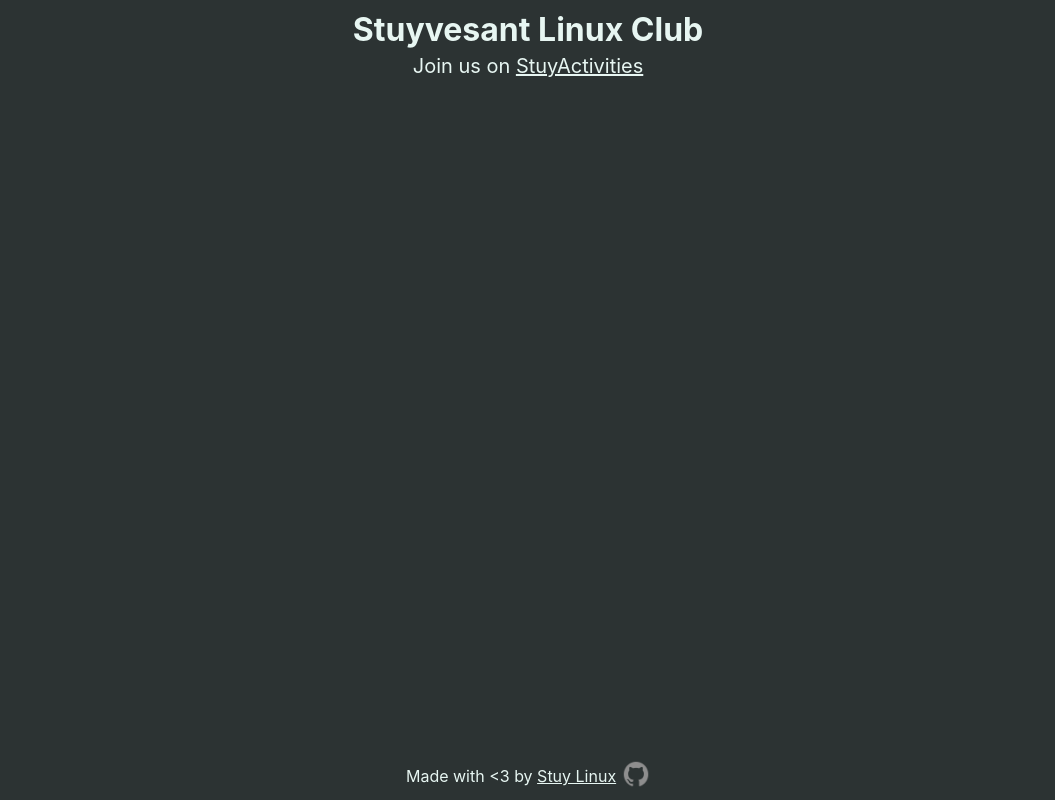
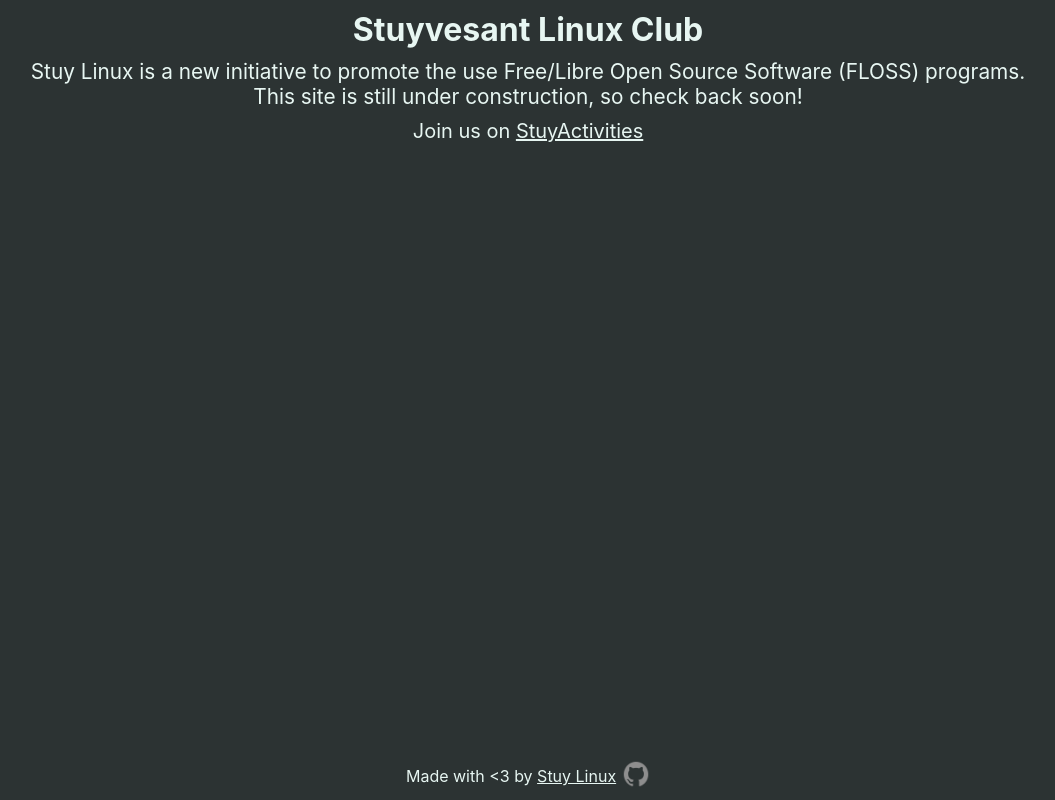
Before and after one commit to stuylinux/stuylinux.org, a Next.js app: page / in a window 1280 px wide. Shown: the whole page, without its empty margins (112-1167 px from the left). Built offline with nearby package versions, Linux system fonts and the light colour scheme.

Commit message:
Add placeholder content

```diff
--- a/pages/index.tsx
+++ b/pages/index.tsx
@@ -12,6 +12,14 @@
 
 			<main id={styles.main}>
 				<h1 className={styles.title}>Stuyvesant Linux Club</h1>
+				<div id={styles.content}>
+					<p>
+						Stuy Linux is a new initiative to promote the use Free/Libre Open Source Software (FLOSS) programs.
+					</p>
+					<p>
+						This site is still under construction, so check back soon!
+					</p>
+				</div>
 				<div id={styles.social_media_links}>
 					<p>
 						Join us on&nbsp;
--- a/styles/Home.module.css
+++ b/styles/Home.module.css
@@ -3,6 +3,11 @@
 	padding-top: 10px;
 	width: 95vw;
 	margin: auto;
+}
+#content {
+	font-size: 1.3rem;
+	margin: 10px;
+
 }
 #social_media_links {
 	margin-top: 5px;
```
